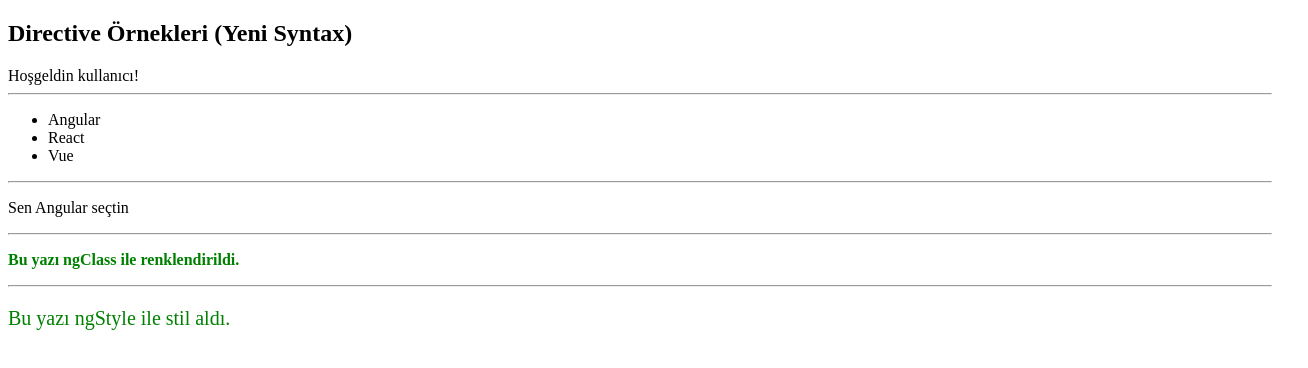
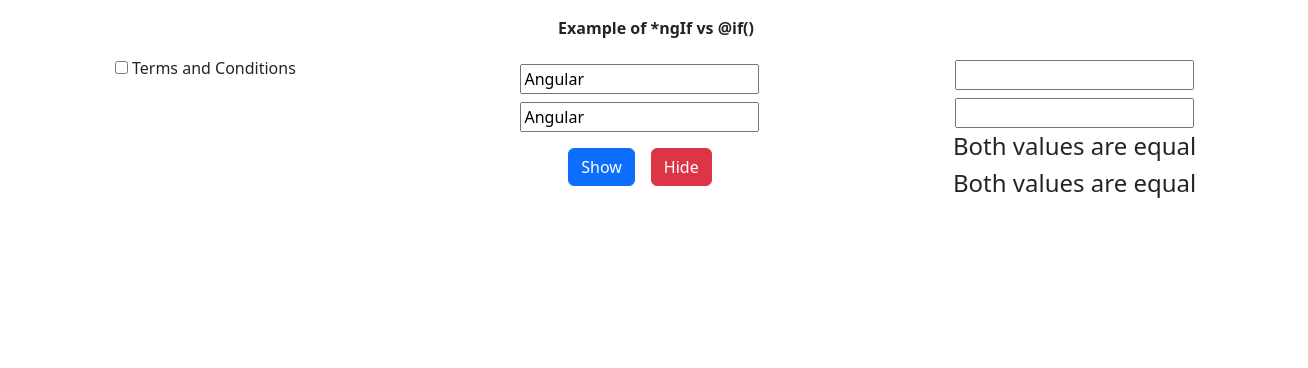
Before and after one commit to cembicakci/angular-basics, an Angular app: page / in a window 1280 px wide. Shown: the top 368 px of the page, 1308 px wide, since content can reach past the window. Built offline with nearby package versions, Linux system fonts and the light colour scheme.

Commit message:
structural directives

```diff
--- a/angular.json
+++ b/angular.json
@@ -27,7 +27,11 @@
               }
             ],
             "styles": [
-              "src/styles.scss"
+              "src/styles.scss",
+              "node_modules/bootstrap/dist/css/bootstrap.min.css"
+            ],
+            "scripts": [
+              "node_modules/bootstrap/dist/js/bootstrap.bundle.min.js"
             ],
             "server": "src/main.server.ts",
             "outputMode": "server",
--- a/package.json
+++ b/package.json
@@ -31,6 +31,7 @@
     "@angular/platform-server": "^20.1.0",
     "@angular/router": "^20.1.0",
     "@angular/ssr": "^20.1.6",
+    "bootstrap": "^5.3.7",
     "express": "^5.1.0",
     "rxjs": "~7.8.0",
     "tslib": "^2.3.0"
--- a/src/app/app.html
+++ b/src/app/app.html
@@ -1,4 +1,5 @@
 <!-- <app-data-binding></app-data-binding> -->
 <!-- <app-user></app-user> -->
- <app-directives></app-directives>
+<!-- <app-directives></app-directives> -->
+<app-structural-directive></app-structural-directive>
 <router-outlet />
--- a/src/app/app.ts
+++ b/src/app/app.ts
@@ -3,6 +3,7 @@ import { RouterOutlet } from '@angular/router';
 import { User } from './user/user';
 import { DataBinding } from './data-binding/data-binding';
 import { Directives } from './directives/directives';
+import { StructuralDirective } from './structural-directive/structural-directive';
 
 @Component({
   selector: 'app-root',
@@ -10,7 +11,8 @@ import { Directives } from './directives/directives';
     RouterOutlet,
     // User,
     // DataBinding,
-    Directives
+    // Directives,
+    StructuralDirective
   ],
   templateUrl: './app.html',
   styleUrl: './app.scss'
--- a/src/app/directives/directives.html
+++ b/src/app/directives/directives.html
@@ -1,3 +1,8 @@
+<div>
+  <button class="btn btn-primary m-5">Button</button>
+  <button class="btn btn-success m-5">Button</button>
+</div>
+
 <h2>Directive Örnekleri (Yeni Syntax)</h2>
 
 <!-- @if örneği -->
--- /dev/null
+++ b/src/app/structural-directive/structural-directive.html
@@ -0,0 +1,58 @@
+<div class="row text-center">
+	<div class="col-12 m-3">
+		<b>Example of *ngIf vs {{'@if()'}}</b>
+	</div>
+</div>
+
+<div class="row text-center">
+	<div class="col-4">
+		<div (click)="onClick()">
+			<input type="checkbox" id="toggle"> Terms and Conditions
+		</div>
+
+		<div *ngIf="isChecked">
+			<button class="btn btn-success">Submit</button>
+		</div>
+
+		@if(isChecked) {
+		<button class="btn btn-success">Submit</button>
+		}
+	</div>
+
+	<div class="col-4">
+
+		<div class="m-2" *ngIf="isInputBox">
+			<input type="text" value="Angular" />
+		</div>
+
+		@if(isInputBox) {
+		<div class="m-2">
+			<input type="text" value="Angular" />
+		</div>
+		}
+
+		<button class="btn btn-primary m-2" (click)="showField()">Show</button>
+		<button class="btn btn-danger m-2" (click)="hideField()">Hide</button>
+	</div>
+
+	<div class="col-4">
+		<div>
+			<input type="text" class="m-1" [(ngModel)]="input1" />
+			<input type="text" class="m-1" [(ngModel)]="input2" />
+		</div>
+		<div *ngIf="input1 !== input2">
+			<h4>Both values are not equal</h4>
+		</div>
+		<div *ngIf="input1 === input2">
+			<h4>Both values are equal</h4>
+		</div>
+
+		@if(input1 !== input2) {
+		<h4>Both values are not equal</h4>
+		}
+
+		@if(input1 === input2) {
+		<h4>Both values are equal</h4>
+		}
+	</div>
+</div>
--- /dev/null
+++ b/src/app/structural-directive/structural-directive.ts
@@ -0,0 +1,28 @@
+import { CommonModule } from '@angular/common';
+import { Component } from '@angular/core';
+import { FormsModule } from '@angular/forms';
+
+@Component({
+  selector: 'app-structural-directive',
+  imports: [CommonModule, FormsModule],
+  templateUrl: './structural-directive.html',
+  styleUrl: './structural-directive.scss'
+})
+export class StructuralDirective {
+  isChecked: boolean = false;
+  isInputBox: boolean = true;
+  input1: string = '';
+  input2: string = '';
+
+  onClick() {
+    this.isChecked = !this.isChecked;
+  }
+
+  showField() {
+    this.isInputBox = true;
+  }
+
+  hideField() {
+    this.isInputBox = false;
+  }
+}
```
Also changed, not shown: src/app/structural-directive/structural-directive.scss (added), 2 other files (tests, documents, lock files or other folders).
